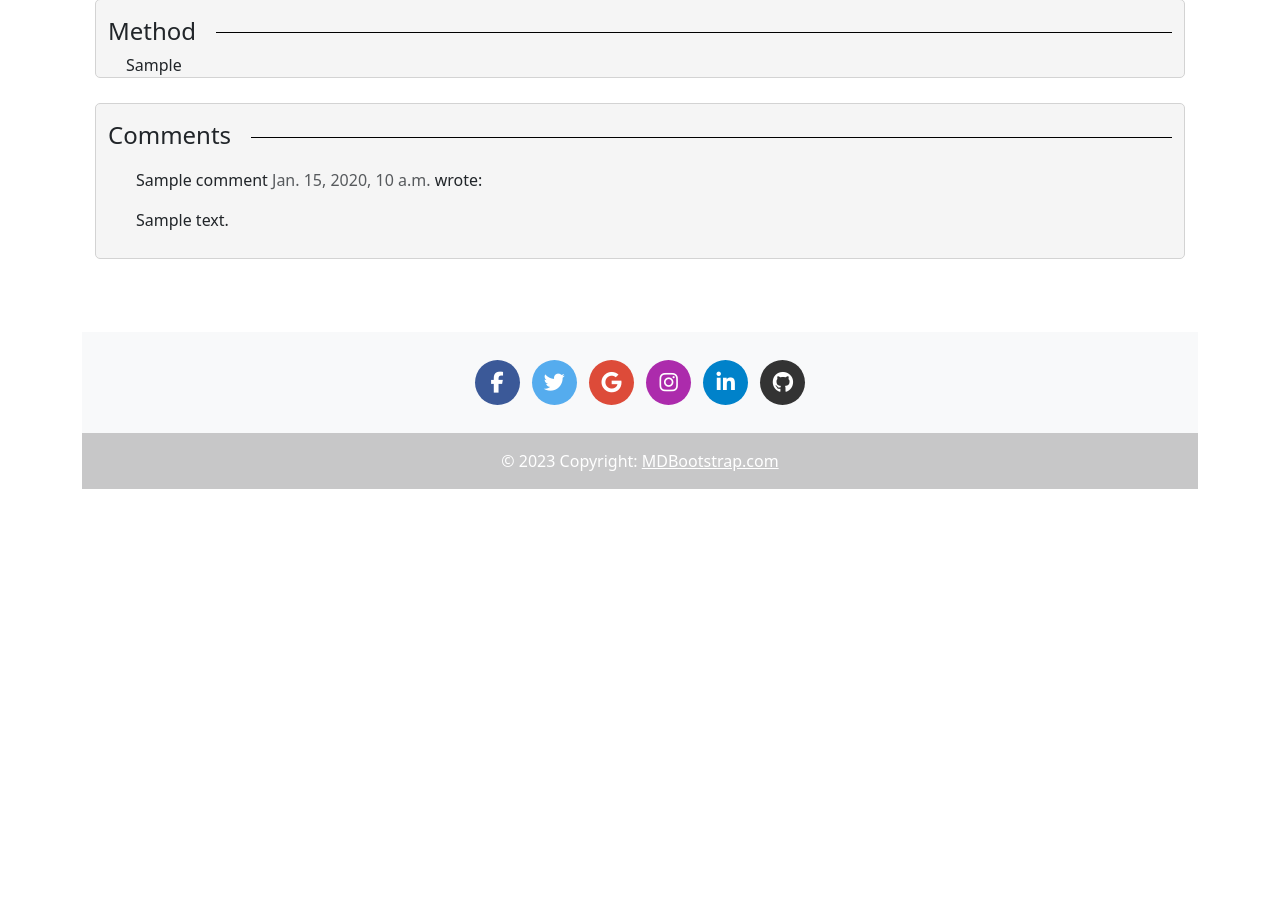
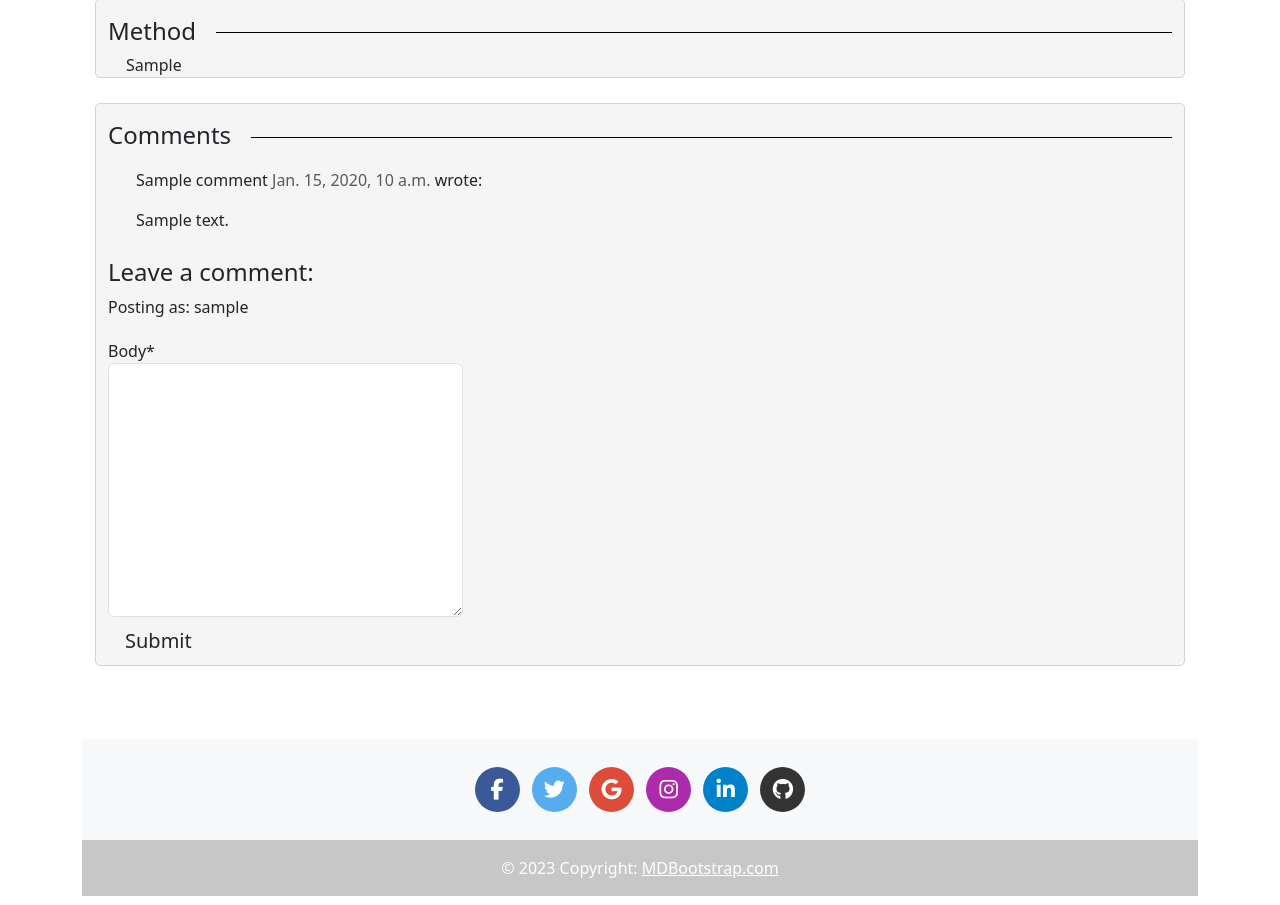
Before and after one commit to LucaGiarr/five-star-recipes, a Django app: a page that uses templates/recipe_details.html in a window 1280 px wide. Shown: the part 543-1448 px from the top of the page. Before the commit the page ends 1032 px from the top, so only its background shows below. Run offline with Django 3.2, Linux system fonts and the light colour scheme; a user stored in the database is signed in; tables that the repository leaves empty hold one stand-in row (values such as "Sample post"); some libraries are stand-ins or nearby versions.

Commit message:
feat user can leave a comment when logged in

```diff
--- /dev/null
+++ b/blog/forms.py
@@ -0,0 +1,8 @@
+from .models import Comment
+from django import forms
+
+
+class CommentForm(forms.ModelForm):
+    class Meta:
+        model = Comment
+        fields = ('body',)
--- a/blog/views.py
+++ b/blog/views.py
@@ -1,6 +1,7 @@
 from django.shortcuts import render, get_object_or_404, reverse
 from django.views import generic, View
 from .models import Recipe
+from .forms import CommentForm
 
 
 class RecipeList(generic.ListView):
@@ -50,5 +51,36 @@ class RecipeDetails(View):
                 "recipe": recipe,
                 "comments": comments,
                 "commented": False,
+                "comment_form": CommentForm()
             },
         )
+
+    def post(self, request, slug, *args, **kwargs):
+        queryset = Recipe.objects.filter(status=1)
+        recipe = get_object_or_404(queryset, slug=slug)
+        comments = recipe.comments.filter(approved=True).order_by('created_on')
+        liked = False
+        if recipe.likes.filter(id=self.request.user.id).exists():
+            liked = True
+
+        comment_form = CommentForm(data=request.POST)
+
+        if comment_form.is_valid():
+            comment_form.instance.email = request.user.email
+            comment_form.instance.name = request.user.username
+            comment = comment_form.save(commit=False)
+            comment.recipe = recipe
+            comment.save()
+        else:
+            comment_form = CommentForm()
+
+        return render(
+            request,
+            "recipe_details.html",
+            {
+                "recipe": recipe,
+                "comments": comments,
+                "commented": True,
+                "comment_form": CommentForm()
+            },
+        )
--- a/recipesBook/settings.py
+++ b/recipesBook/settings.py
@@ -50,6 +50,7 @@ INSTALLED_APPS = [
     'django.contrib.staticfiles',
     'cloudinary',
     'django_summernote',
+    'crispy_forms',
     'blog',
 ]
 
@@ -59,6 +60,8 @@ LOGIN_REDIRECT_URL = '/'
 LOGOUT_REDIRECT_URL = '/'
 
 ACCOUNT_EMAIL_VERIFICATION = 'none'
+
+CRISPY_TEMPLATE_PACK = 'bootstrap4'
 
 MIDDLEWARE = [
     'django.middleware.security.SecurityMiddleware',
--- a/requirements.txt
+++ b/requirements.txt
@@ -4,6 +4,7 @@ dj-database-url==0.5.0
 dj3-cloudinary-storage==0.0.6
 Django==3.2.19
 django-allauth==0.54.0
+django-crispy-forms==1.14.0
 django-summernote==0.8.20.0
 gunicorn==20.1.0
 oauthlib==3.2.2
--- a/templates/recipe_details.html
+++ b/templates/recipe_details.html
@@ -1,6 +1,8 @@
 {% extends "base.html" %}
 
 {% block content %}
+
+{% load crispy_forms_tags %}
 
 <!-- section title and image of recipe -->
 <section>
@@ -128,8 +130,27 @@
                         {{ comment.body | linebreaks }}
                     </div>
                     {% endfor %}
+                </div>
 
+                {% if user.is_authenticated %}
+                <div class="col col-lg-4">
+                    {% if commented %}
+                    <div class="alert alert-success fade show" id="msg" role="alert">
+                        Thanks! Your comment is waiting for approval.
+                        <button type="button" class="btn-close" data-bs-dismiss="alert" aria-label="Close"></button>
+                    </div>
+                    {% endif %}
+
+                    <h4>Leave a comment:</h4>
+                    <p>Posting as: {{ user.username }}</p>
+                    <form method="post" style="margin-top: 1.3em;">
+                        {{ comment_form | crispy }}
+                        {% csrf_token %}
+                        <button type="submit" class="btn btn-signup btn-lg">Submit</button>
+                    </form>
+                    {% endif %}
                 </div>
+
             </div>
         </div>
     </div>
```
